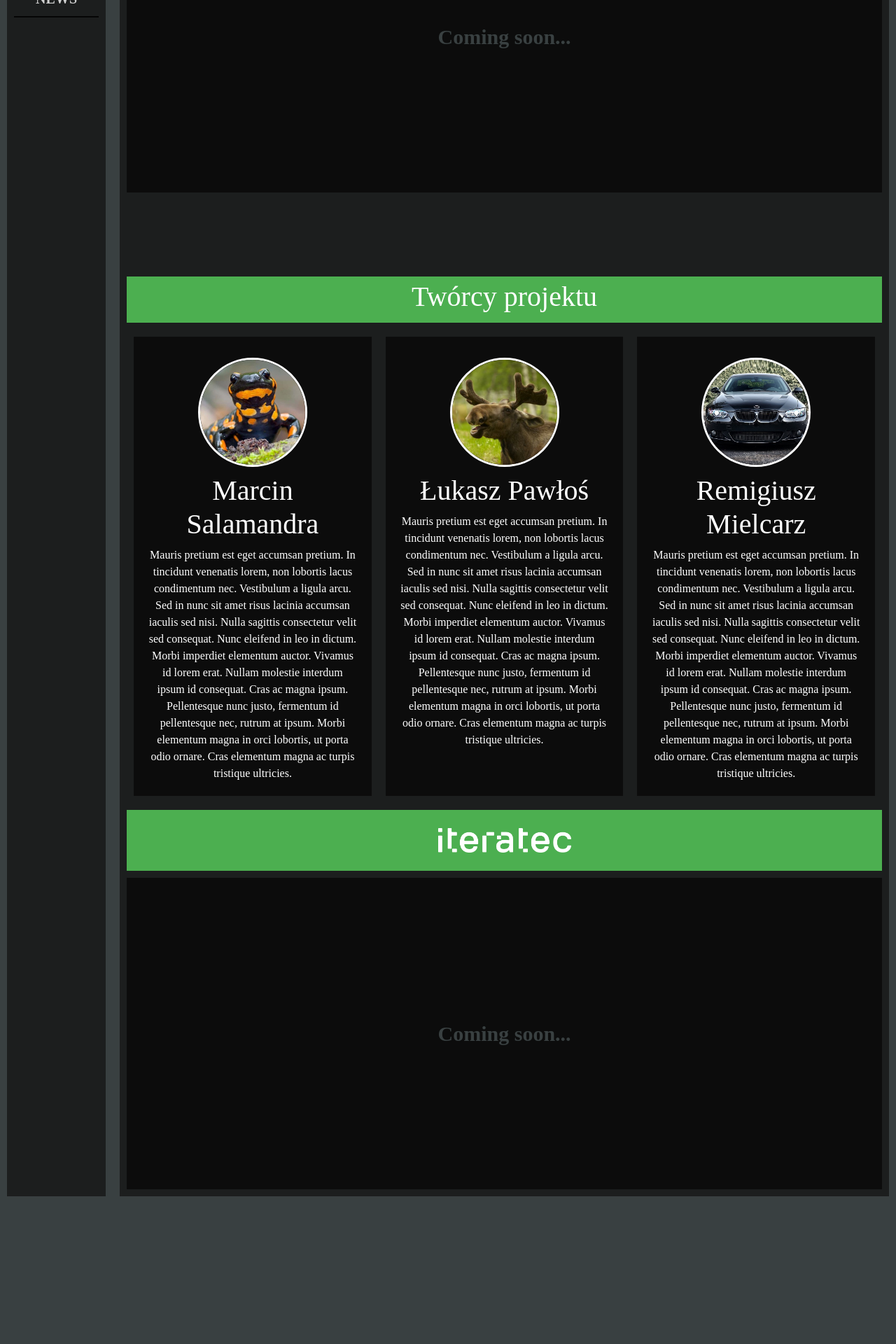
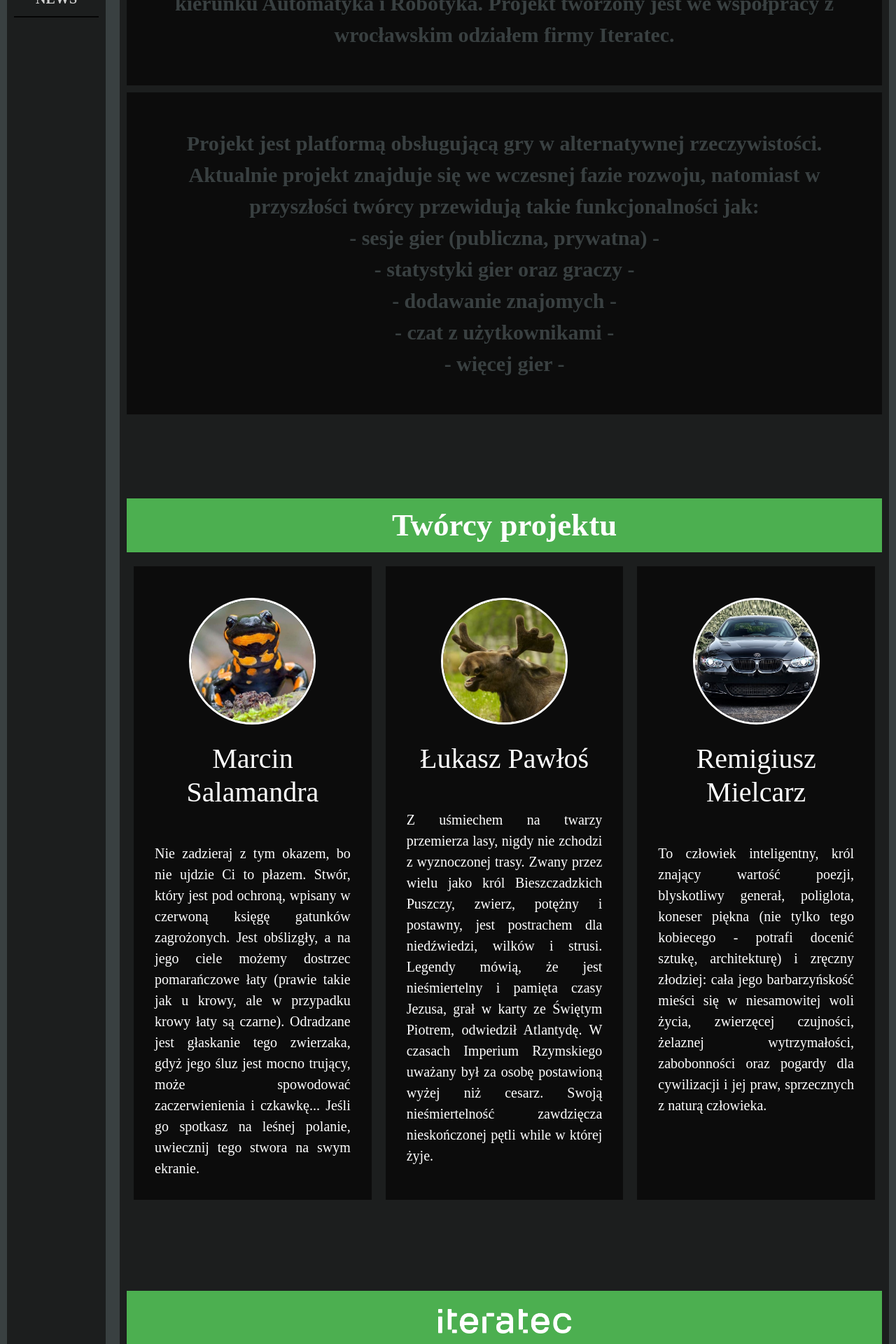
Before and after one commit to artProjects2019/ProjectAR, a Vue app in the folder frontend/: page / in a window 1280 px wide. Shown: the part 520-2440 px from the top of the page at 70% size. Before the commit the page ends 2239 px from the top, so only its background shows below. Built offline with nearby package versions, Linux system fonts and the light colour scheme.

Commit message:
Adding more details to main page.

```diff
--- a/frontend/public/style.css
+++ b/frontend/public/style.css
@@ -31,7 +31,7 @@ body {
 .soon{
     background: #0c0c0c;
     text-align: center;
-    padding: 200px;
+    padding: 50px;
     font-size: 30px;
     color: #394041;
     font-weight: 800;
@@ -96,17 +96,22 @@ body {
 
 .person{
     background: #0c0c0c;
-    width: 33%;
+    width: 33% !important;
     padding: 20px;
+    font-size: 20px;
+}
+.personText{
+    text-align: justify;
 }
 
 .person_img{
-    width: 150px;
+    width: 175px;
     border-radius: 100%;
     border: 3px solid white;
 }
 
 .personPhoto{
+    padding: 15px;
 }
 
 .bar{
@@ -114,6 +119,8 @@ body {
     background: #4CAF50;
     height: auto;
     padding: 5px;
+    font-weight: bold;
+    font-size: 45px;
 }
 
 #login{
--- a/frontend/src/components/Home.vue
+++ b/frontend/src/components/Home.vue
@@ -48,17 +48,29 @@
       <div class="brake"></div>
 
       <div class="bar">
-        <h1>O projekcie</h1>
+        O projekcie
       </div>
 
       <div class="soon">
-        Coming soon...
+        Projekt powstaje w ramach realizacji kursu Projekt zespołowy, organizowanym na Politechnice Wrocławskiej
+        dla studentów III roku, kierunku Automatyka i Robotyka. Projekt tworzony jest we współpracy z
+        wrocławskim odziałem firmy Iteratec.
+      </div>
+      <div class="soon">
+        Projekt jest platformą obsługującą gry w alternatywnej rzeczywistości. Aktualnie projekt znajduje się we
+        wczesnej fazie rozwoju, natomiast w przyszłości twórcy przewidują takie funkcjonalności jak:
+        <br>
+        - sesje gier (publiczna, prywatna) -<br>
+        - statystyki gier oraz graczy -<br>
+        - dodawanie znajomych -<br>
+        - czat z użytkownikami -<br>
+        - więcej gier -<br>
       </div>
 
       <div class="brake"></div>
 
       <div class="bar">
-        <h1>Twórcy projektu</h1>
+        Twórcy projektu
       </div>
       <div id= "people">
         <div class="person">
@@ -67,13 +79,14 @@
           </div>
 
           <h1>Marcin Salamandra</h1>
-          Mauris pretium est eget accumsan pretium. In tincidunt venenatis lorem, non lobortis lacus
-          condimentum nec. Vestibulum a ligula arcu. Sed in nunc sit amet risus lacinia accumsan iaculis
-          sed nisi. Nulla sagittis consectetur velit sed consequat. Nunc eleifend in leo in dictum.
-          Morbi imperdiet elementum auctor. Vivamus id lorem erat. Nullam molestie interdum ipsum id
-          consequat. Cras ac magna ipsum. Pellentesque nunc justo, fermentum id pellentesque nec, rutrum
-          at ipsum. Morbi elementum magna in orci lobortis, ut porta odio ornare. Cras elementum magna ac
-          turpis tristique ultricies.
+          <br>
+          <div class="personText">
+          Nie zadzieraj z tym okazem, bo nie ujdzie Ci to płazem.
+          Stwór, który jest pod ochroną, wpisany w czerwoną księgę gatunków zagrożonych. Jest obślizgły, a na jego
+          ciele możemy dostrzec pomarańczowe łaty (prawie takie jak u krowy, ale w przypadku krowy łaty są czarne).
+          Odradzane jest głaskanie tego zwierzaka, gdyż jego śluz jest mocno trujący, może spowodować zaczerwienienia i
+          czkawkę... Jeśli go spotkasz na leśnej polanie, uwiecznij tego stwora na swym ekranie.
+          </div>
         </div>
 
         <div class="person">
@@ -81,13 +94,14 @@
             <img class="person_img" src="../plugins/image/los.jpg" alt="Lukasz Pawlos">
           </div>
           <h1>Łukasz Pawłoś</h1>
-          Mauris pretium est eget accumsan pretium. In tincidunt venenatis lorem, non lobortis lacus
-          condimentum nec. Vestibulum a ligula arcu. Sed in nunc sit amet risus lacinia accumsan iaculis
-          sed nisi. Nulla sagittis consectetur velit sed consequat. Nunc eleifend in leo in dictum.
-          Morbi imperdiet elementum auctor. Vivamus id lorem erat. Nullam molestie interdum ipsum id
-          consequat. Cras ac magna ipsum. Pellentesque nunc justo, fermentum id pellentesque nec, rutrum
-          at ipsum. Morbi elementum magna in orci lobortis, ut porta odio ornare. Cras elementum magna ac
-          turpis tristique ultricies.
+          <br>
+          <div class="personText">
+          Z uśmiechem na twarzy przemierza lasy, nigdy nie zchodzi z wyznoczonej trasy. Zwany przez  wielu jako król
+          Bieszczadzkich Puszczy, zwierz, potężny i postawny, jest postrachem dla niedźwiedzi, wilków i strusi.
+          Legendy mówią, że jest nieśmiertelny i pamięta czasy Jezusa, grał w karty ze Świętym Piotrem, odwiedził
+          Atlantydę. W czasach Imperium Rzymskiego uważany był za osobę postawioną wyżej niż cesarz.
+          Swoją nieśmiertelność zawdzięcza nieskończonej pętli while w której żyje.
+          </div>
 
         </div>
 
@@ -96,15 +110,18 @@
             <img class="person_img" src="../plugins/image/remek.jpg" alt="Remigiusz Mielcarz">
           </div>
           <h1>Remigiusz Mielcarz</h1>
-          Mauris pretium est eget accumsan pretium. In tincidunt venenatis lorem, non lobortis lacus
-          condimentum nec. Vestibulum a ligula arcu. Sed in nunc sit amet risus lacinia accumsan iaculis
-          sed nisi. Nulla sagittis consectetur velit sed consequat. Nunc eleifend in leo in dictum.
-          Morbi imperdiet elementum auctor. Vivamus id lorem erat. Nullam molestie interdum ipsum id
-          consequat. Cras ac magna ipsum. Pellentesque nunc justo, fermentum id pellentesque nec, rutrum
-          at ipsum. Morbi elementum magna in orci lobortis, ut porta odio ornare. Cras elementum magna ac
-          turpis tristique ultricies.
+          <br>
+          <div class="personText">
+            To człowiek inteligentny, król znający wartość poezji, blyskotliwy generał, poliglota, koneser piękna
+            (nie tylko tego kobiecego - potrafi docenić sztukę, architekturę) i zręczny złodziej: cała jego
+            barbarzyńskość mieści się w niesamowitej woli życia, zwierzęcej czujności, żelaznej wytrzymałości,
+            zabobonności oraz pogardy dla cywilizacji i jej praw, sprzecznych z naturą człowieka.
+
+          </div>
         </div>
       </div>
+
+      <div class="brake"></div>
 
       <div class="bar">
         <a href="https://www.iteratec.com/pl/">
@@ -113,9 +130,6 @@
 
       </div>
 
-      <div class="soon">
-        Coming soon...
-      </div>
 
     </div>
   </div>
```
Also changed, not shown: 1 other file (tests, documents, lock files or other folders).
